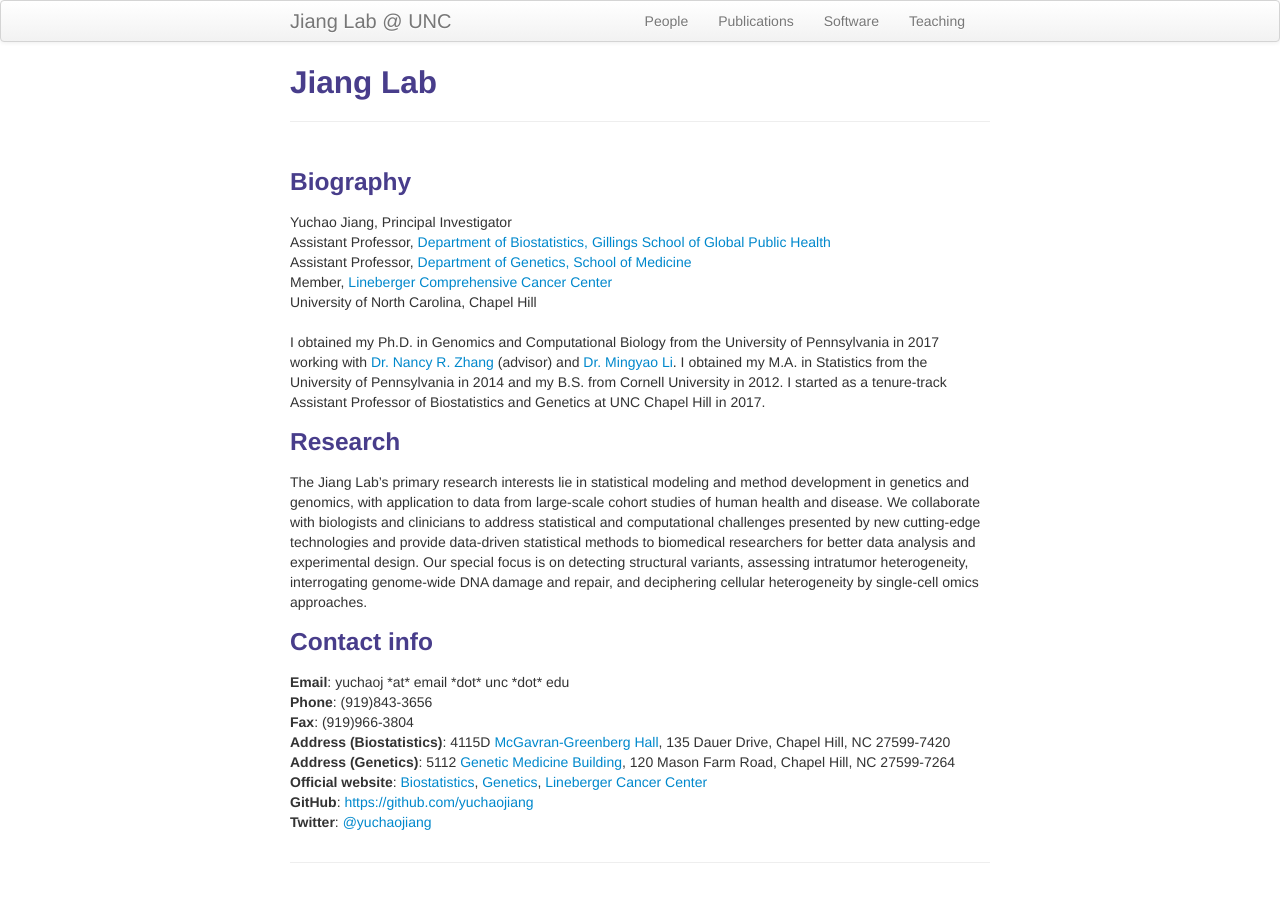
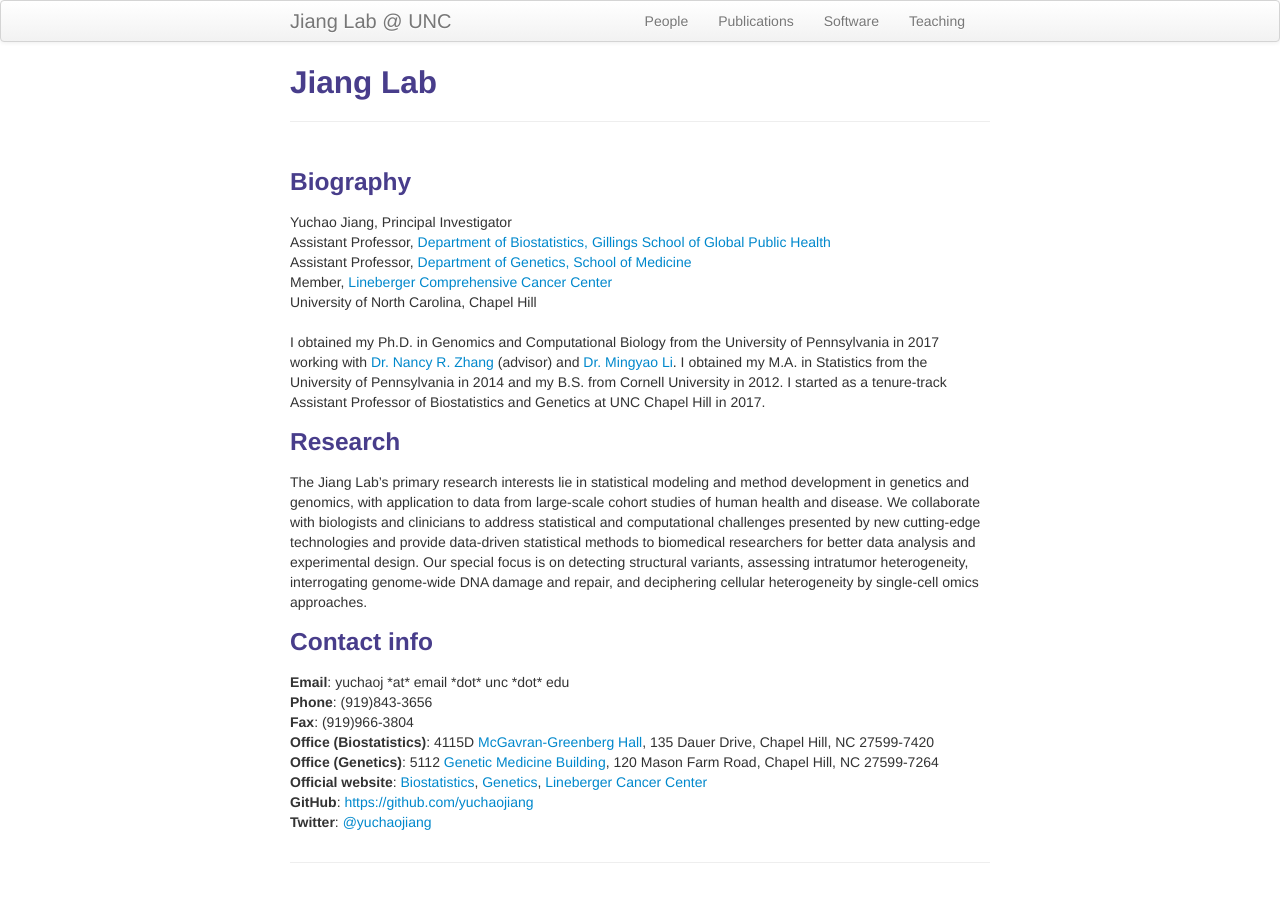
Before and after one commit to yuchaojiang/yuchaojiang.github.io, a Jekyll site: the page built from index.md, in a window 1280 px wide. Built offline with Jekyll 4.4.1, drawn with Linux system fonts in a browser that asks for light colours.

Commit message:
Update index.md

```diff
--- a/index.md
+++ b/index.md
@@ -27,8 +27,8 @@ The Jiang Lab’s primary research interests lie in statistical modeling and met
             <b>Email</b>: yuchaoj *at* email *dot* unc *dot* edu<br/>
             <b>Phone</b>: (919)843-3656<br/>
             <b>Fax</b>: (919)966-3804<br/>
-            <b>Address (Biostatistics)</b>:   4115D <a href="https://www.google.com/maps/place/Department+of+Biostatistics/@35.9061903,-79.0566287,17z/data=!4m13!1m7!3m6!1s0x89acc2e599b51fbd:0x5ccfa4e0f5264ef1!2sMcGavran-Greenberg+Hall,+Chapel+Hill,+NC+27516!3b1!8m2!3d35.9058418!4d-79.0545303!3m4!1s0x0:0x6abad7990ead6ae1!8m2!3d35.9061318!4d-79.0543583">McGavran-Greenberg Hall</a>, 135 Dauer Drive, Chapel Hill, NC 27599-7420<br/>
-            <b>Address (Genetics)</b>: 5112 <a href="https://www.google.com/maps/place/Department+of+Genetics/@35.9018309,-79.0549154,18.26z/data=!4m13!1m7!3m6!1s0x89acc2faae0c4f8b:0x69ea9dac5691824f!2sMarsico+Hall,+Chapel+Hill,+NC+27599!3b1!8m2!3d35.9025392!4d-79.0540141!3m4!1s0x0:0x2eb22192ccef1dbd!8m2!3d35.9011941!4d-79.0542741">Genetic Medicine Building</a>, 120 Mason Farm Road, Chapel Hill, NC 27599-7264<br/>
+            <b>Office (Biostatistics)</b>:   4115D <a href="https://www.google.com/maps/place/Department+of+Biostatistics/@35.9061903,-79.0566287,17z/data=!4m13!1m7!3m6!1s0x89acc2e599b51fbd:0x5ccfa4e0f5264ef1!2sMcGavran-Greenberg+Hall,+Chapel+Hill,+NC+27516!3b1!8m2!3d35.9058418!4d-79.0545303!3m4!1s0x0:0x6abad7990ead6ae1!8m2!3d35.9061318!4d-79.0543583">McGavran-Greenberg Hall</a>, 135 Dauer Drive, Chapel Hill, NC 27599-7420<br/>
+            <b>Office (Genetics)</b>: 5112 <a href="https://www.google.com/maps/place/Department+of+Genetics/@35.9018309,-79.0549154,18.26z/data=!4m13!1m7!3m6!1s0x89acc2faae0c4f8b:0x69ea9dac5691824f!2sMarsico+Hall,+Chapel+Hill,+NC+27599!3b1!8m2!3d35.9025392!4d-79.0540141!3m4!1s0x0:0x2eb22192ccef1dbd!8m2!3d35.9011941!4d-79.0542741">Genetic Medicine Building</a>, 120 Mason Farm Road, Chapel Hill, NC 27599-7264<br/>
             <b>Official website</b>:
             <a href="http://sph.unc.edu/adv_profile/yuchao-jiang-phd/">Biostatistics</a>,
             <a href="https://www.med.unc.edu/genetics/people/joint-secondary-faculty/yuchao-jiang-phd">Genetics</a>,
```
